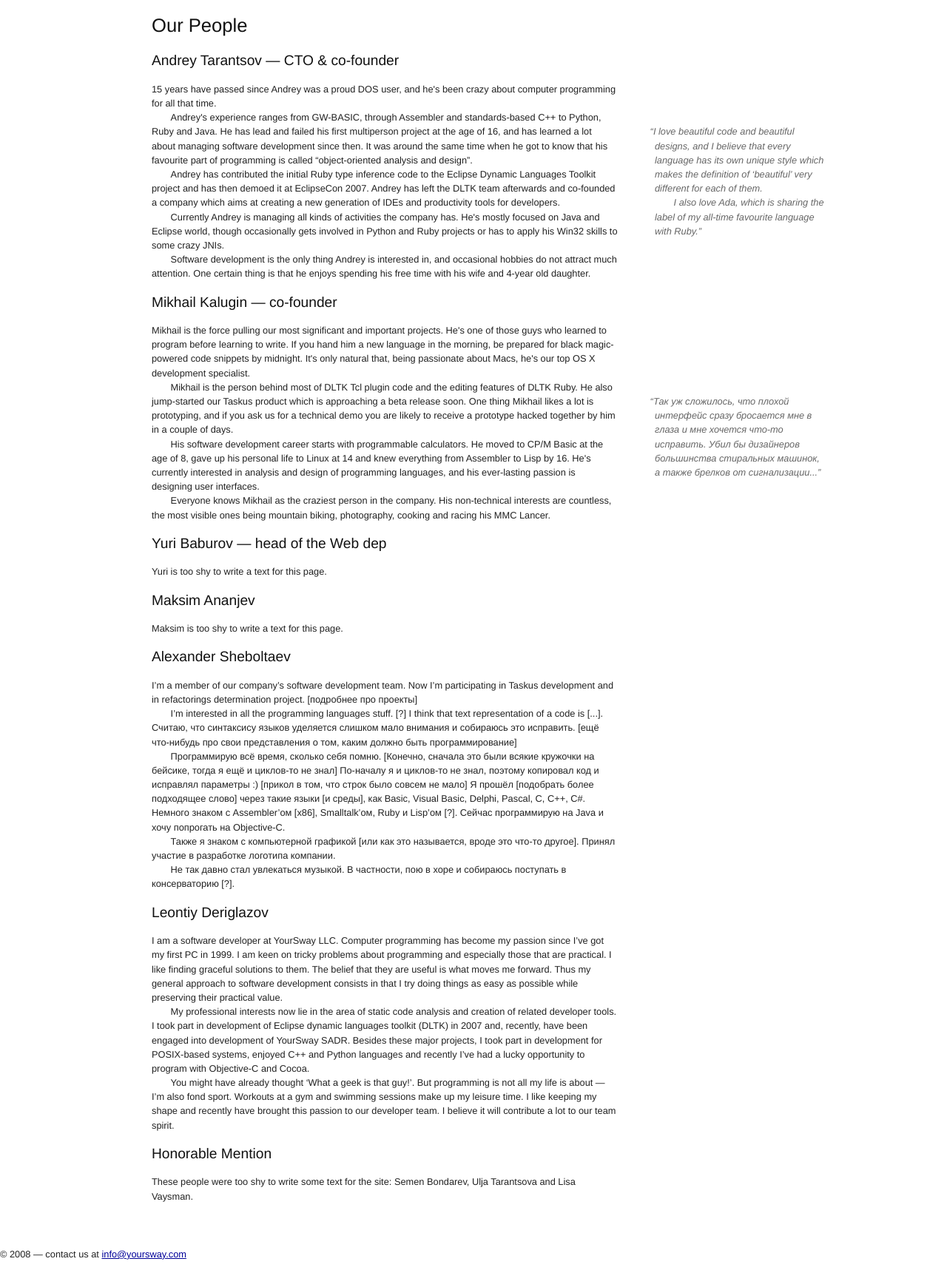
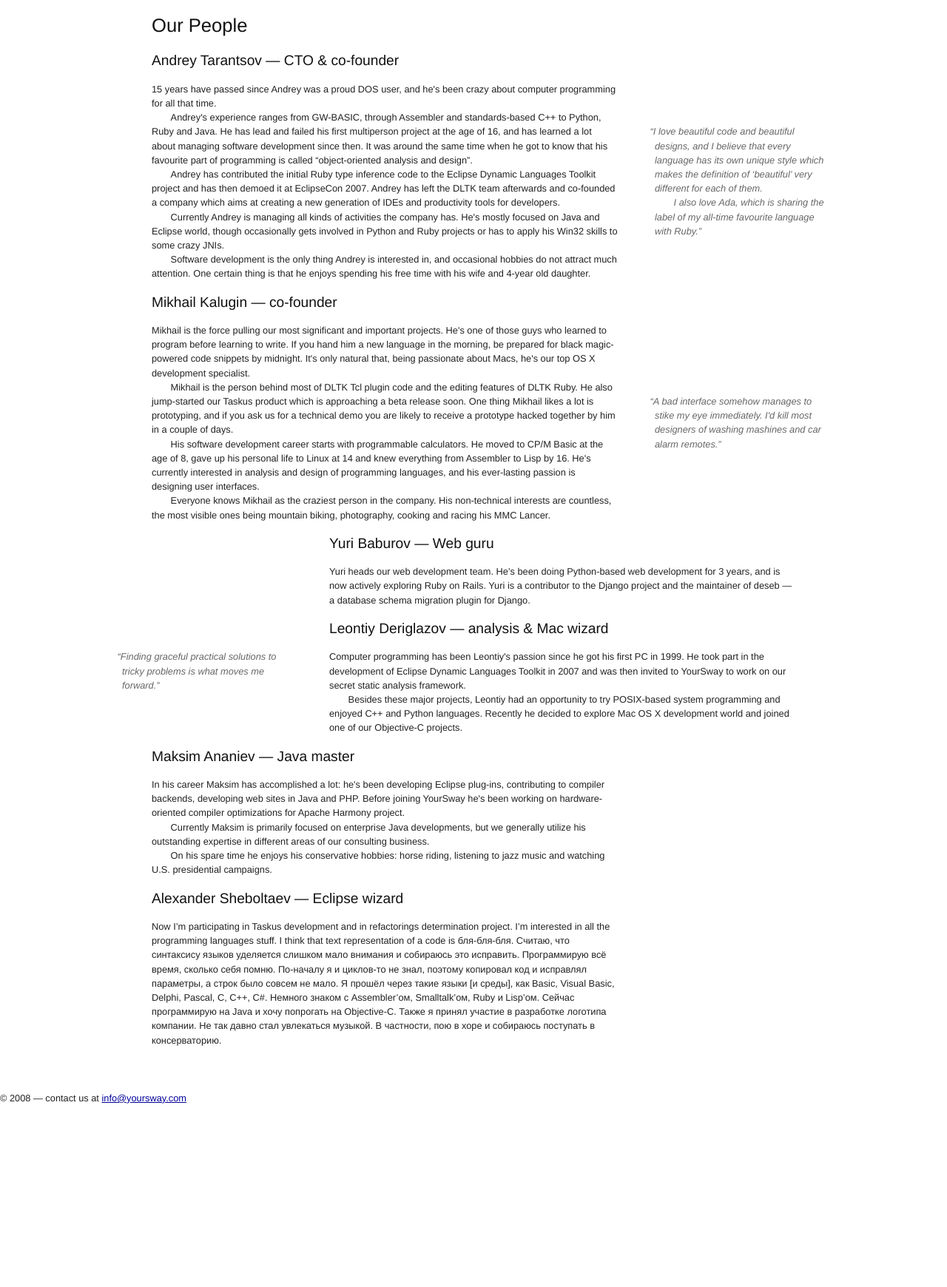
Before and after one commit to andreyvit/yoursway-site, a Django app: template templates/site/aboutus.html in a window 1280 px wide. Shown: the part 584-2324 px from the top of the page at 74% size. After the commit the page ends 2076 px from the top, so only its background shows below. Run offline with Django 3.2, Linux system fonts and the light colour scheme; the template is opened without the code that fills it, so the values that code supplies are empty.

Commit message:
More copywriting.

```diff
--- a/static/css/style.css
+++ b/static/css/style.css
@@ -2,22 +2,6 @@
 	http://127.0.0.1:8000/media/style.css
 	http://localhost:8000/media/style.css
 */
-
-/* RESET */
-
-html,body,div,ul,ol,li,dl,dt,dd,h1,h2,h3,h4,h5,h6,pre,form,p,blockquote,fieldset,input { margin: 0; padding: 0; }
-
-h1,h2,h3,h4,h5,h6,pre,code,address,caption,cite,code,em,strong,th { font-size: 1em; font-weight: normal; font-style: normal; }
-
-ul,ol { list-style: none; }
-
-fieldset,img { border: none; }
-
-caption,th { text-align: left; }
-
-table { border-collapse: collapse; border-spacing: 0; }
-
-body { font: 12px/18px "Lucida Grande", "Lucida Sans Unicode", Arial, Verdana, sans-serif; background-color: #fff; color: #333; line-height: 1.4em; }
 
 /* vertical -------------------------------- */
 
@@ -116,19 +100,17 @@ h4 { font-weight: bold; font-size: 10px; line-height: 18px; }
 
 #midstrip .quote p { margin: 0px; padding: 0px; }
 
-/* content menu horizontal -------------------------------- */
-
-ul#content_menu { margin: 0px; padding: 0px; }
-
-ul#content_menu li { margin: padding-right: 1em; }
-
 /* content menu appearance -------------------------------- */
 
 #content_menu { font-size: 2em; margin-bottom: 0.75em; }
 
-#content_menu div, #content_menu div a, #content_menu div a:visited, #content_menu div a:hover { color: #00a000; x-color: blue; }
+/*#content_menu div { margin-left: -2px; }*/
 
-#content_menu div.active { font-weight: bold; }
+#content_menu div, #content_menu div a, #content_menu div a:visited, #content_menu div a:hover { color: #00a000; /*font-style: normal !important; */}
+
+#content_menu div.active { /*font-weight: bold;*/ }
+
+/*#content_menu div.inactive { border-bottom: 1px solid #00a000; }*/
 
 #content_menu div a, #content_menu div a:visited { text-decoration: underline; }
 
@@ -138,15 +120,45 @@ ul#content_menu li { margin: padding-right: 1em; }
 
 #footer { font-size: 9pt; text-align: center; }
 
-/* everything else -------------------------------- */
-
-/*blockquote { margin: 0px 20px; font-style: normal !important; }*/
+/* newer styles ----------------------------------- */
 
 blockquote.nomargin { margin-left: 0px; margin-right: 0px; }
 
 .success_story_sidebar { float: right; width: 400px; margin: 0px 0px 10px 30px; }
 
 .success_story_sidebar h2 { font-size: 1.5em; line-height: 1; margin-bottom: 1em; }
+
+span.sbrace {margin-right: 0.3em}
+span.hbrace {margin-left: -0.3em}
+
+span.squots {margin-right: 0.35em}
+span.hquots {margin-left: -0.35em}
+
+span.squot {margin-right: 0.5em}
+span.hquot {margin-left: -0.5em}
+
+span.slaquo {margin-right: 0.44em}
+span.hlaquo {margin-left: -0.44em}
+span.slaquo-s {margin-right: 0.55em}
+span.hlaquo-s {margin-left: -0.55em}
+
+span.sbdquo {margin-right: 0.35em}
+span.sbdquo:after { content: ' '; }
+span.hbdquo {margin-left: -0.35em}
+span.sbdquo-s {margin-right: 0.35em}
+span.sbdquo-s {margin-left: -0.35em}
+
+span.sowc {margin-right: 0.04em}
+span.howc {margin-left: -0.04em}
+
+span.sowcr {margin-right: 0.05em}
+span.howcr {margin-left: -0.05em}
+
+
+/* everything else -------------------------------- */
+
+/*blockquote { margin: 0px 20px; font-style: normal !important; }*/
+
 
 em { font-style: normal; background: #ffffcc; }
 
--- a/templates/base.html
+++ b/templates/base.html
@@ -26,7 +26,7 @@
 
       {% ifnotequal content_menu|length 0 %}
         <div id="content_menu">
-          <div class="column inactive span-1">&nbsp;</div>
+          <div class="column span-1">&nbsp;</div>
       		{% for item in content_menu %}
         		{% ifequal item.name active_content_item %}
           		<div class="column active span-{{ item.cols }} {% if forloop.last %}append-{{ remaining_content_menu_cols }} last{% endif %}">{{ item.text }}</div>
--- a/templates/site/aboutus.html
+++ b/templates/site/aboutus.html
@@ -58,7 +58,7 @@
 <div class="column prepend-1 span-6 last">
 
   <blockquote class="nomargin top bottom">
-    <p><span class="dquo">“</span>I love beautiful code and beautiful designs, and I believe that every language has its own unique style which makes the definition of ‘beautiful’ very different for each of them.</p>
+    <p><span class="hquot">“I</span> love beautiful code and beautiful designs, and I believe that every language has its own unique style which makes the definition of <span class="squots"> </span><span class="hquots">‘beautiful’</span> very different for each of them.</p>
     <p>I also love Ada, which is sharing the label of my all-time favourite language with Ruby.”</p>
   </blockquote>
 
@@ -89,48 +89,74 @@
 <div class="column prepend-1 span-6 last">
 
   <blockquote class="nomargin top bottom">
-    <p><span class="dquo">“</span>Так уж сложилось, что плохой интерфейс сразу бросается мне в глаза и мне хочется что-то исправить. Убил бы дизайнеров большинства стиральных машинок, а также брелков от сигнализации...”</p>
+    <p><span class="hquot">“A</span> bad interface somehow manages to stike my eye immediately. I'd kill most designers of washing mashines and car alarm remotes.”</p>
   </blockquote>
 
 </div>
 
 
+<div class="column prepend-7 span-16 append-1 last">
 
-<div class="column prepend-1 span-16 append-7 last">
+  <h3>Yuri Baburov — Web guru</h3>
 
-  <h3>Yuri Baburov — head of the Web dep</h3>
+  <p>Yuri heads our web development team. He’s been doing Python-based web development for 3 years, and is now actively exploring Ruby on Rails. Yuri is a contributor to the Django project and the maintainer of deseb — a database schema migration plugin for Django.</p>
 
-  <p>Yuri is too shy to write a text for this page.</p>
-
-  <h3>Maksim Ananjev</h3>
-
-  <p>Maksim is too shy to write a text for this page.</p>
-
-  <h3>Alexander Sheboltaev</h3>
-
-  <p>I’m a member of our company’s software development team. Now I’m participating in Taskus development and in refactorings determination project. [подробнее про проекты]
-
-  <p>I’m interested in all the programming languages stuff. [?] I think that text representation of a code is [...]. Считаю, что синтаксису языков уделяется слишком мало внимания и собираюсь это исправить. [ещё что-нибудь про свои представления о том, каким должно быть программирование]
-
-  <p>Программирую всё время, сколько себя помню. [Конечно, сначала это были всякие кружочки на бейсике, тогда я ещё и циклов-то не знал] По-началу я и циклов-то не знал, поэтому копировал код и исправлял параметры :) [прикол в том, что строк было совсем не мало] Я прошёл [подобрать более подходящее слово] через такие языки [и среды], как Basic, Visual Basic, Delphi, Pascal, C, C++, C#. Немного знаком с Assembler’ом [x86], Smalltalk’ом, Ruby и Lisp’ом [?]. Сейчас программирую на Java и хочу попрогать на Objective-C.
-
-  <p>Также я знаком с компьютерной графикой [или как это называется, вроде это что-то другое]. Принял участие в разработке логотипа компании.
-
-  <p>Не так давно стал увлекаться музыкой. В частности, пою в хоре и собираюсь поступать в консерваторию [?].
-
-  <h3>Leontiy Deriglazov</h3>
-
-  <p>I am a software developer at YourSway LLC. Computer programming has become my passion since I’ve got my first PC in 1999. I am keen on tricky problems about programming and especially those that are practical. I like finding graceful solutions to them. The belief that they are useful is what moves me forward. Thus my general approach to software development consists in that I try doing things as easy as possible while preserving their practical value.</p>
-
-  <p>My professional interests now lie in the area of static code analysis and creation of related developer tools. I took part in development of Eclipse dynamic languages toolkit (DLTK) in 2007 and, recently, have been engaged into development of YourSway SADR. Besides these major projects, I took part in development for POSIX-based systems, enjoyed C++ and Python languages and recently I’ve had a lucky opportunity to program with Objective-C and Cocoa.</p>
-
-  <p>You might have already thought ‘What a geek is that guy!’. But programming is not all my life is about — I’m also fond sport. Workouts at a gym and swimming sessions make up my leisure time. I like keeping my shape and recently have brought this passion to our developer team. I believe it will contribute a lot to our team spirit.</p>
-
-  <h3>Honorable Mention</h3>
-
-  <p>These people were too shy to write some text for the site: Semen Bondarev, Ulja Tarantsova and Lisa Vaysman.</p>
+  {# <p>Yuri's interests spread far besides Web. He's known to be actively interested in artificial intelligence research.</p> #}
 
 </div>
 
 
+
+<div class="column prepend-7 span-16 append-1 last">
+
+  <h3>Leontiy Deriglazov — <span style="alt">analysis & Mac wizard</span></h3>
+
+</div>
+
+
+
+<div class="column span-6">
+
+  <blockquote class="nomargin top bottom">
+    <p><span class="hquot">“Finding</span> graceful practical solutions to tricky problems is what moves me forward.”</p>
+  </blockquote>
+
+</div>
+
+<div class="column prepend-1 span-16 append-1 last">
+
+  <p>Computer programming has been Leontiy's passion since he got his first PC in 1999. He took part in the development of Eclipse Dynamic Languages Toolkit in 2007 and was then invited to YourSway to work on our secret static analysis framework.</p>
+
+  <p>Besides these major projects, Leontiy had an opportunity to try POSIX-based system programming and enjoyed C++ and Python languages. Recently he decided to explore Mac OS X development world and joined one of our Objective-C projects.</p>
+
+</div>
+
+<div class="column prepend-1 span-16 append-7 last">
+
+  <h3>Maksim Ananiev — Java master</h3>
+
+  <p>In his career Maksim has accomplished a lot: he's been developing Eclipse plug-ins, contributing to compiler backends, developing web sites in Java and PHP. Before joining YourSway he's been working on hardware-oriented compiler optimizations for Apache Harmony project.</p>
+
+  <p>Currently Maksim is primarily focused on enterprise Java developments, but we generally utilize his outstanding expertise in different areas of our consulting business.</p>
+
+  <p>On his spare time he enjoys his conservative hobbies: horse riding, listening to jazz music and watching U.S. presidential campaigns.</p>
+
+</div>
+
+<div class="column prepend-1 span-16 append-7 last">
+
+  <h3>Alexander Sheboltaev — Eclipse wizard</h3>
+
+  <p>Now I’m participating in Taskus development and in refactorings determination project. I’m interested in all the programming languages stuff. I think that text representation of a code is бля-бля-бля. Считаю, что синтаксису языков уделяется слишком мало внимания и собираюсь это исправить. Программирую всё время, сколько себя помню. По-началу я и циклов-то не знал, поэтому копировал код и исправлял параметры, а строк было совсем не мало. Я прошёл через такие языки [и среды], как Basic, Visual Basic, Delphi, Pascal, C, C++, C#. Немного знаком с Assembler’ом, Smalltalk’ом, Ruby и Lisp’ом. Сейчас программирую на Java и хочу попрогать на Objective-C. Также я принял участие в разработке логотипа компании. Не так давно стал увлекаться музыкой. В частности, пою в хоре и собираюсь поступать в консерваторию.</p>
+
+</div>
+
+
+
+<!--
+  <h3>Honorable Mention</h3>
+
+  <p>These people were too shy to write some text for the site: Semen Bondarev, Ulja Tarantsova and Lisa Vaysman.</p>
+-->
+
 {% endblock %}
--- a/yshome/menu.py
+++ b/yshome/menu.py
@@ -80,7 +80,7 @@ def menu(path):
         contentmenuitem(parent = active_global_item, name = '', url = '', template = 'overview', text = "Overview", cols = 4),
         contentmenuitem(parent = active_global_item, name = 'ide', url = 'ide/', text = 'I want an IDE', cols = 5),
         contentmenuitem(parent = active_global_item, name = 'ide-features', url = 'ide/features', text = '', visible = False),
-        contentmenuitem(parent = active_global_item, name = 'mashups', url = 'mashups/', text = 'Desktop <span class="alt">&</span> Web app', cols = 7),
+        contentmenuitem(parent = active_global_item, name = 'mashups', url = 'mashups/', text = 'Desktop & Web app', cols = 7),
         contentmenuitem(parent = active_global_item, name = 'iphone', url = 'iphone/', text = 'iPhone app', cols = 4),        ]
     else:
         content_menu = []
```
